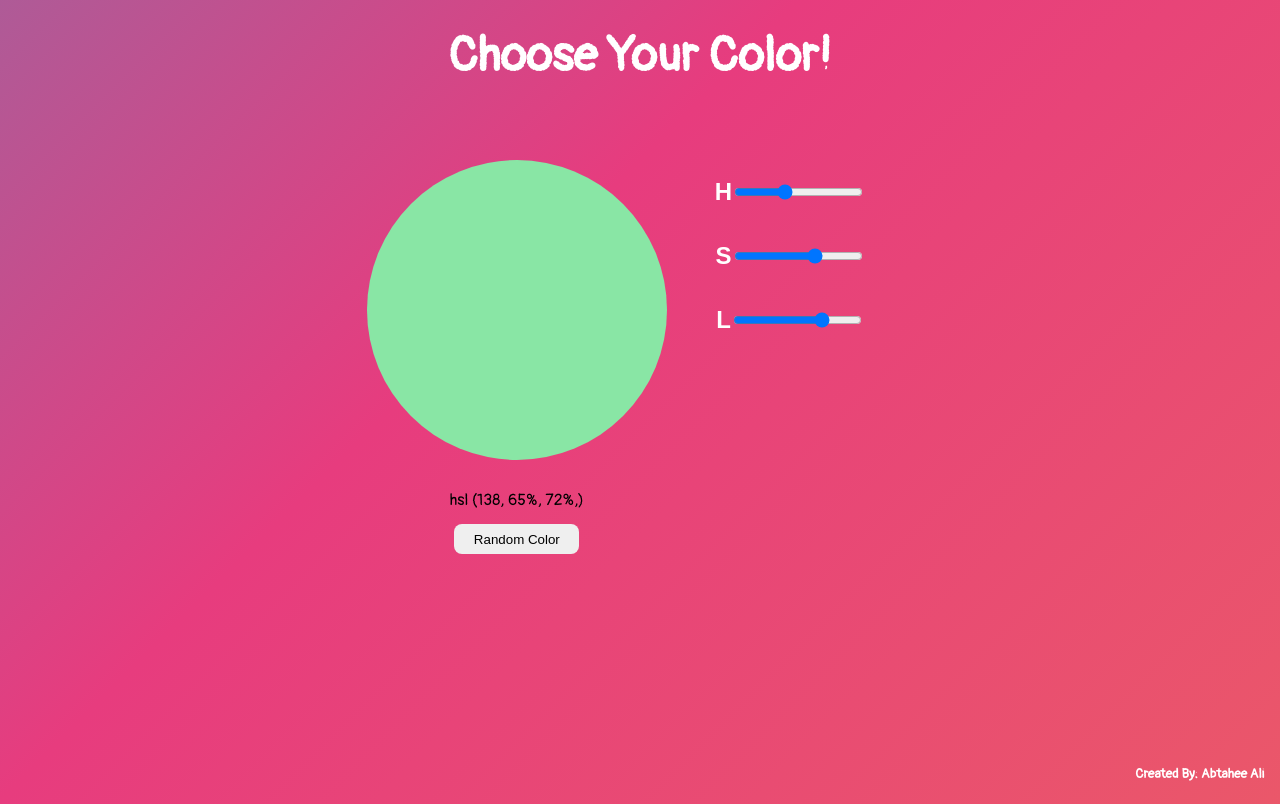
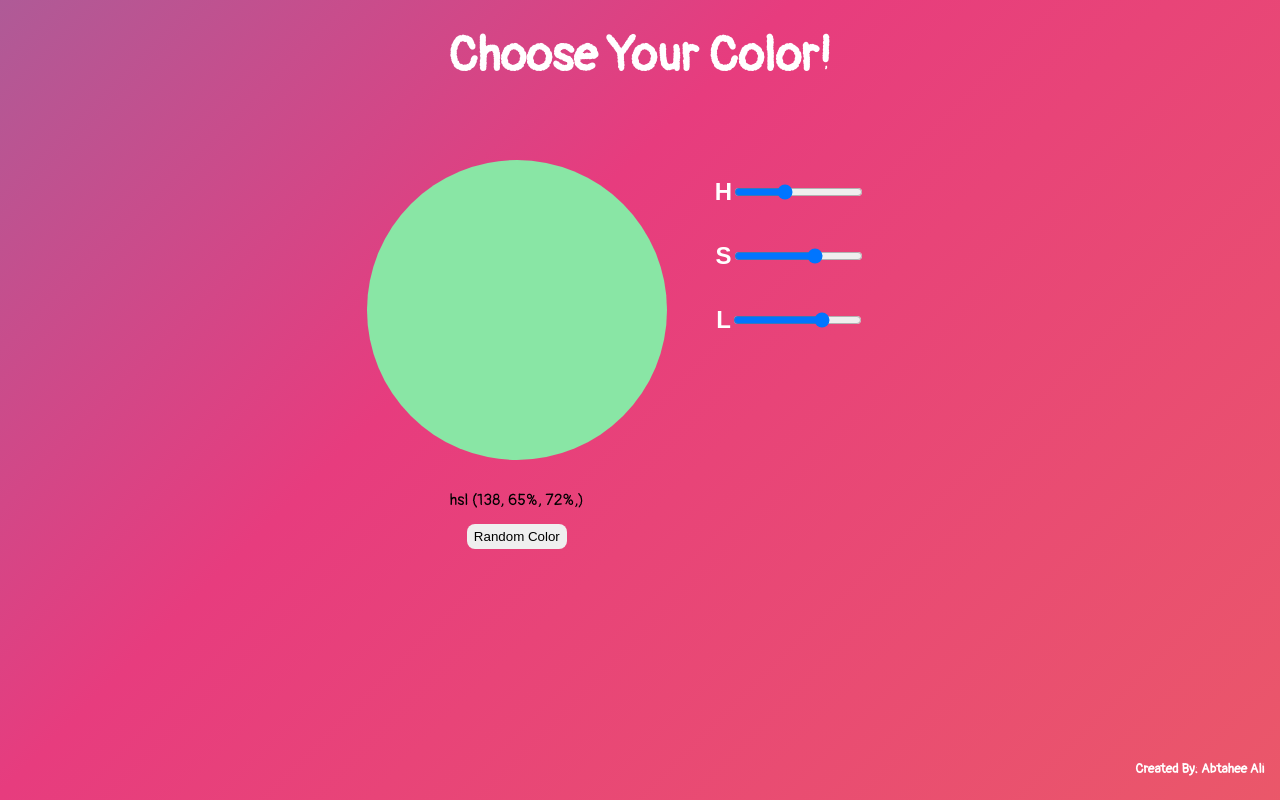
Before and after one commit to AbtaheeAli/color-picker, a React (Create React App) app: page / in a window 1280 px wide. Built offline with nearby package versions, Linux system fonts and the light colour scheme.

Commit message:
Changed h and w for random button

```diff
--- a/src/index.css
+++ b/src/index.css
@@ -44,8 +44,8 @@ main {
 }
 
 button {
-  width: 125px;
-  height: 30px;
+  width: 100px;
+  height: 25px;
   border: thin;
   border-radius: 8px;
 }
```
